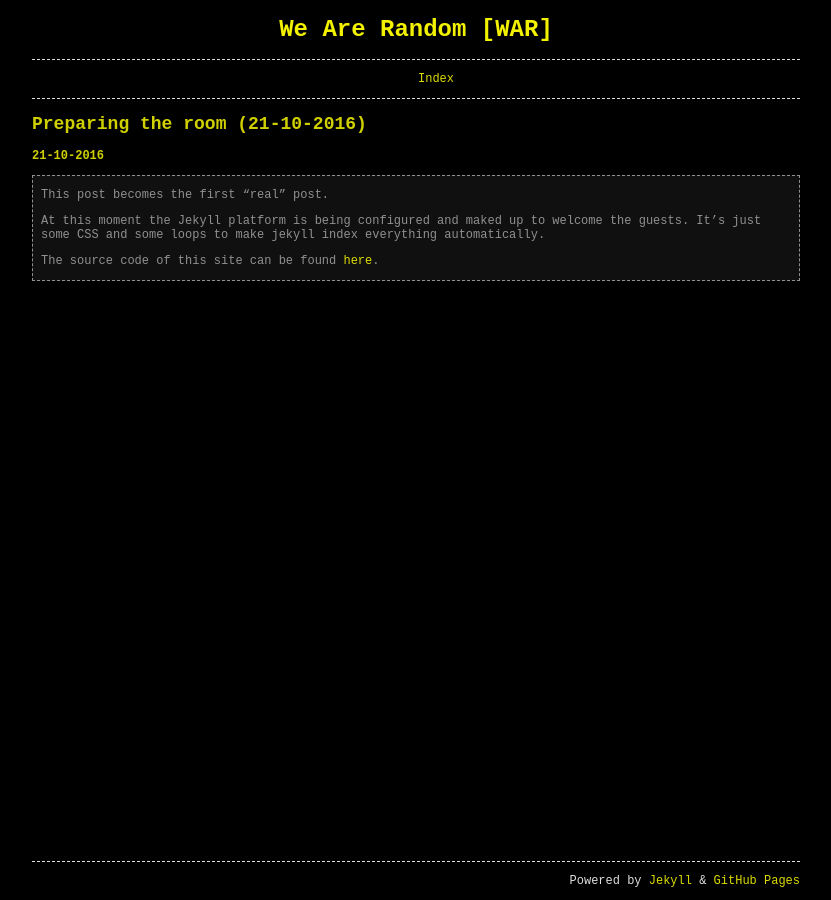
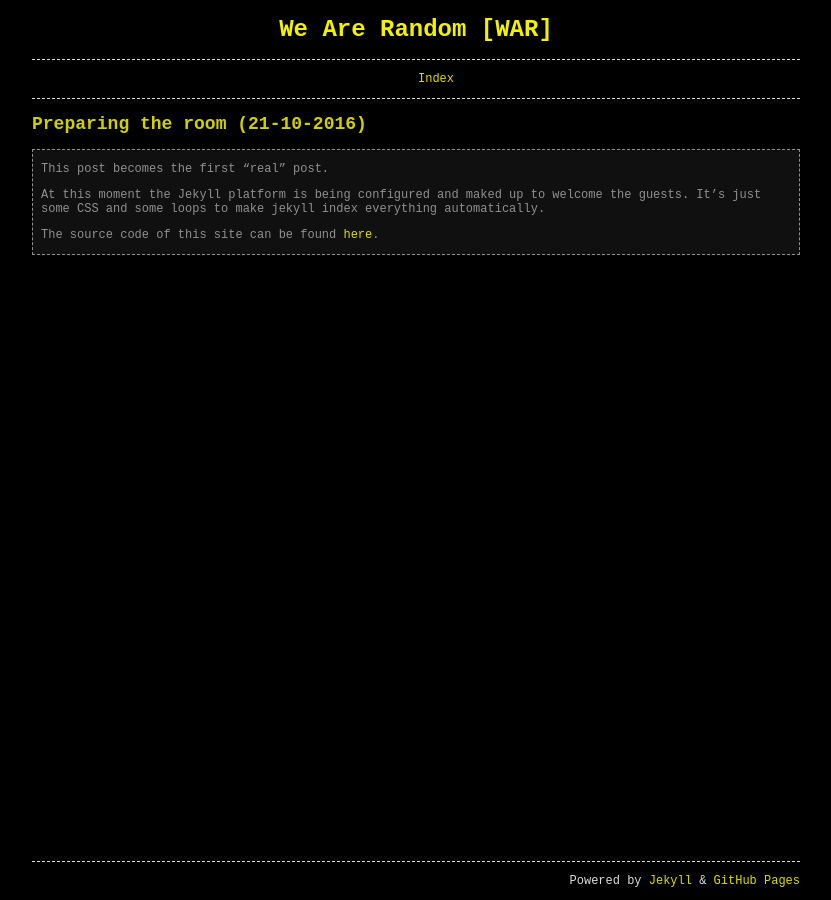
Before and after one commit to wearerandom/wearerandom.github.io, a Jekyll site: the page built from _posts/2016-10-21-preparing-the-room.md, in a window 1280 px wide. Shown: the whole page, without its empty margins (224-1055 px from the left). Built offline with Jekyll 4.4.1, drawn with Linux system fonts in a browser that asks for light colours.

Commit message:
Update default.html

```diff
--- a/_layouts/default.html
+++ b/_layouts/default.html
@@ -3,7 +3,6 @@
       <h1>We Are Random [WAR]</h1>
       {% include navbar.html %}
       <h2>{{ page.title }} ({{ page.date | date: "%d-%m-%Y" }})</h2>
-      <h3>{{ page.date | date: "%d-%m-%Y" }}</h3>
     <div class="postcont">
       {{ content }}
     </div>
```
